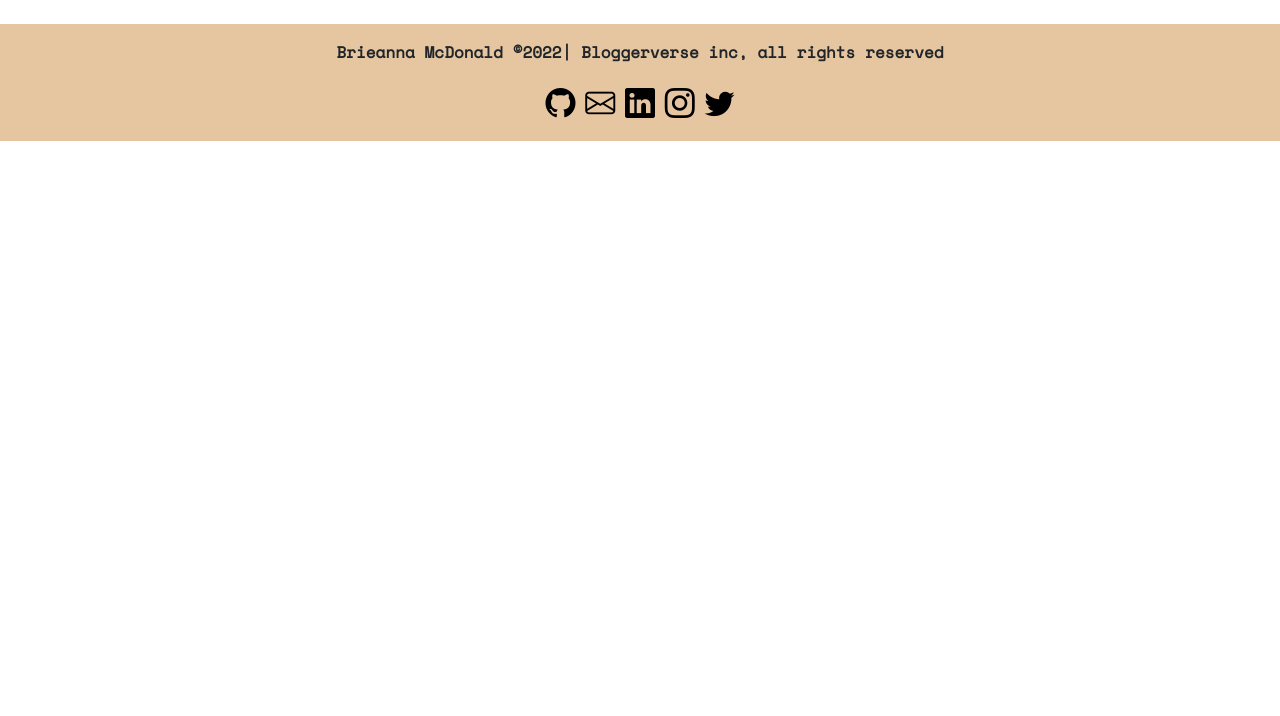
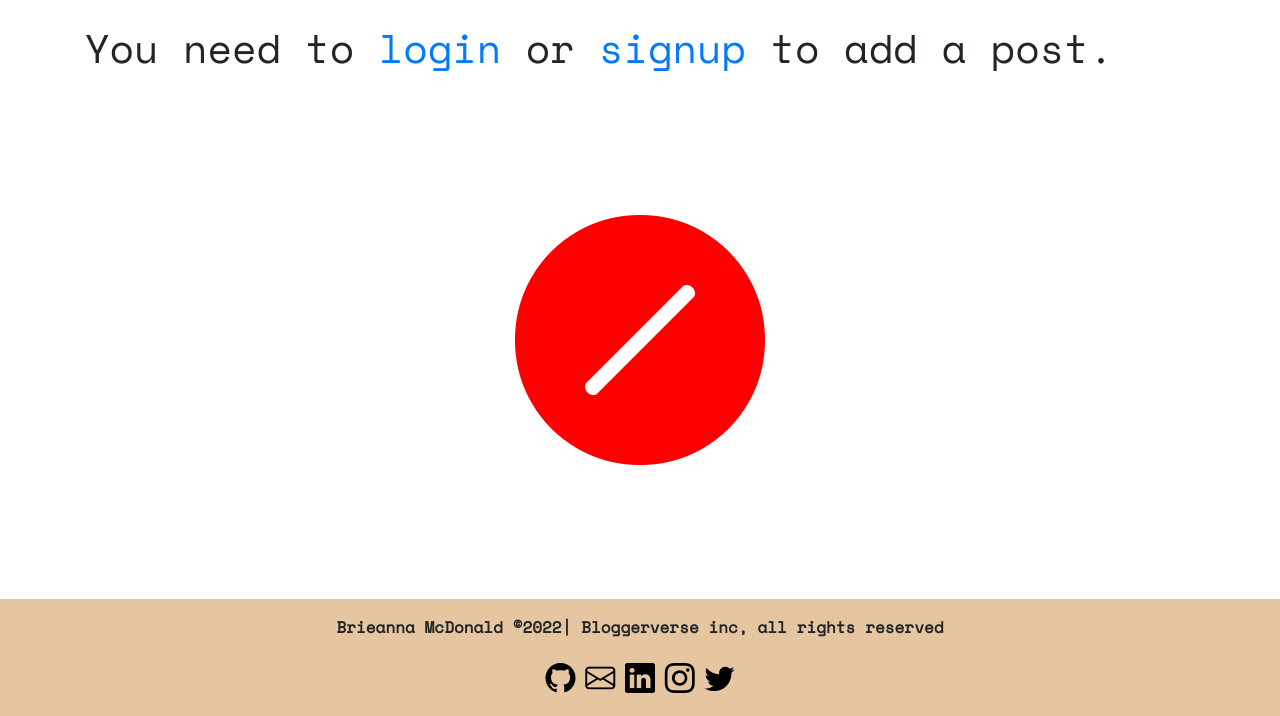
Before and after one commit to Code-Institute-Submissions/bmcdonald2000-bloggerverse_NovResub, a Django app: page /Add_Post/ in a window 1280 px wide. Shown: the part 86-802 px from the top of the page. Before the commit the page ends 227 px from the top, so only its background shows below. Run offline with Django 3.2, Linux system fonts and the light colour scheme; tables that the repository leaves empty hold one stand-in row (values such as "Sample post"); some libraries are stand-ins or nearby versions.

Commit message:
fix: users must complete setup to post

```diff
--- a/myblog/templates/posts.html
+++ b/myblog/templates/posts.html
@@ -9,6 +9,7 @@
     <br/>
     <!-- Once logged in users will be able to add their own posts using the post form-->
     {% if user.is_authenticated %}
+        {% if user.userprofile.Bio %}
             <!-- delete form is displayed as a card -->
             <div class="card">
 
@@ -47,5 +48,44 @@
                 var name = "{{ user.id }}";
                 document.getElementById("username").value = name;
             </script>
+        {% else %}
+        <!-- line break -->
+        <br>
+        <h1 id="heading"> You need to complete your <a href="{% url 'create_profile' %}">profile </a> setup up to add a post ! </p>
+        <br/>
+        <!-- Boostrap progress bar to let the user know how far into the profile set up they are -->
+        <div class="progress">
+            <div class="progress-bar progress-bar-striped progress-bar-animated" role="progressbar" aria-valuenow="95" aria-valuemin="0" aria-valuemax="100" style="width: 95%">95%</div>
+        </div>
+
+        <!-- div makes it easier to style icon -->
+        <div class="stop">
+            <!-- boostrap stop icon -->
+            <i class="bi bi-slash-circle-fill"></i>
+        </div>
+
+        <!-- Line break -->
+        <br/>
+
+        {% endif %}
+        <br><br>
+
+    {% else %}
+
+        <!-- For any user who is not logged in and manages to access this page they will be propmented to login-->
+        <h1>You need to <a href="{% url 'login' %}">login</a> or <a href="{% url 'sign_up' %}">signup</a>  to add a post.</h1>
+
+        <!-- Line break -->
+        <br/><br/><br/>
+
+        <!-- div makes it easier to style icon -->
+        <div class="stop">
+            <!-- boostrap stop icon -->
+            <i class="bi bi-slash-circle-fill"></i>
+        </div>
+
+        <!-- Line break -->
+        <br/><br/><br/>
+
     {% endif %}
 {% endblock%}
```
Lines whose indentation alone changed are shown as unchanged.
